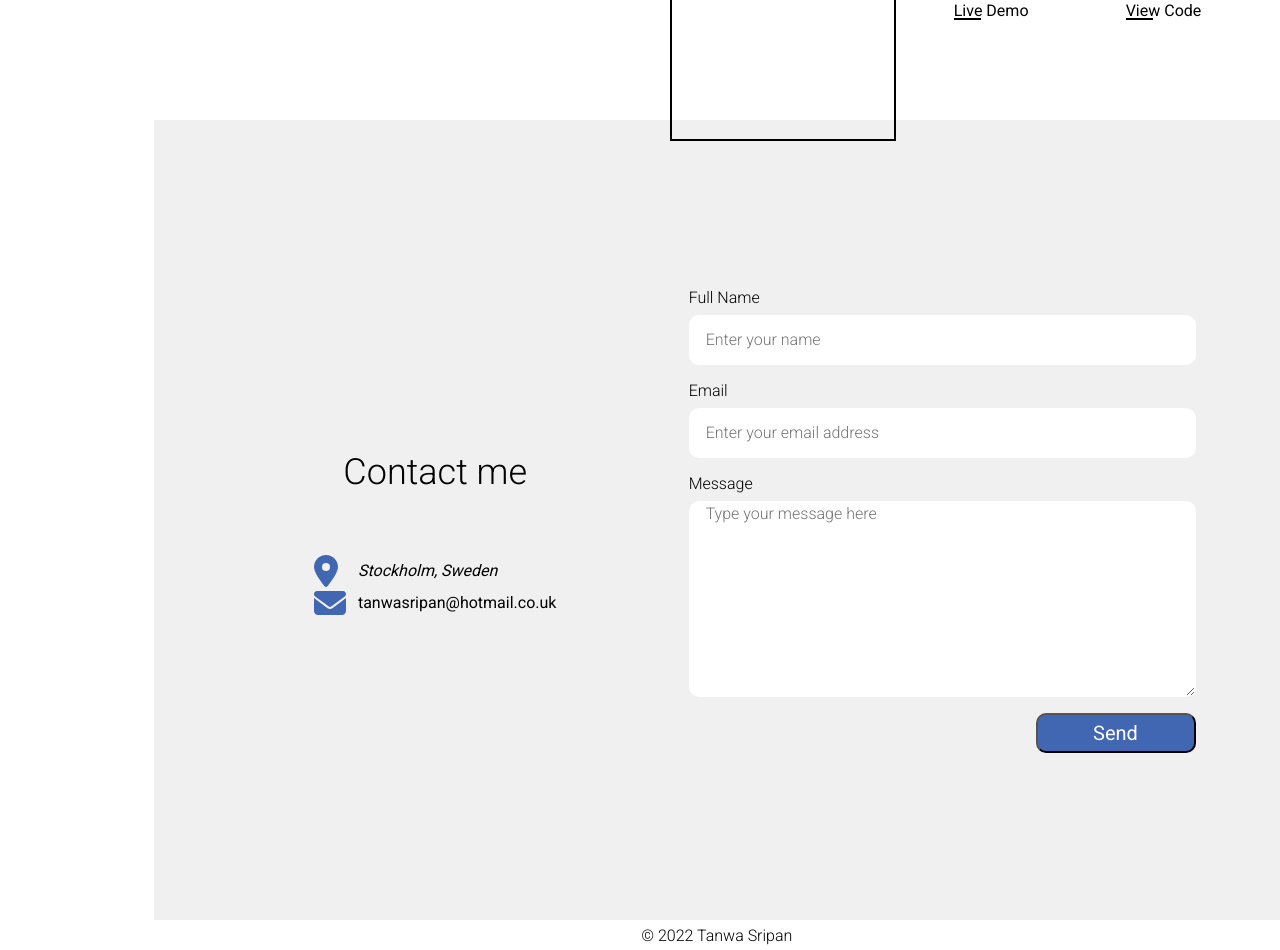
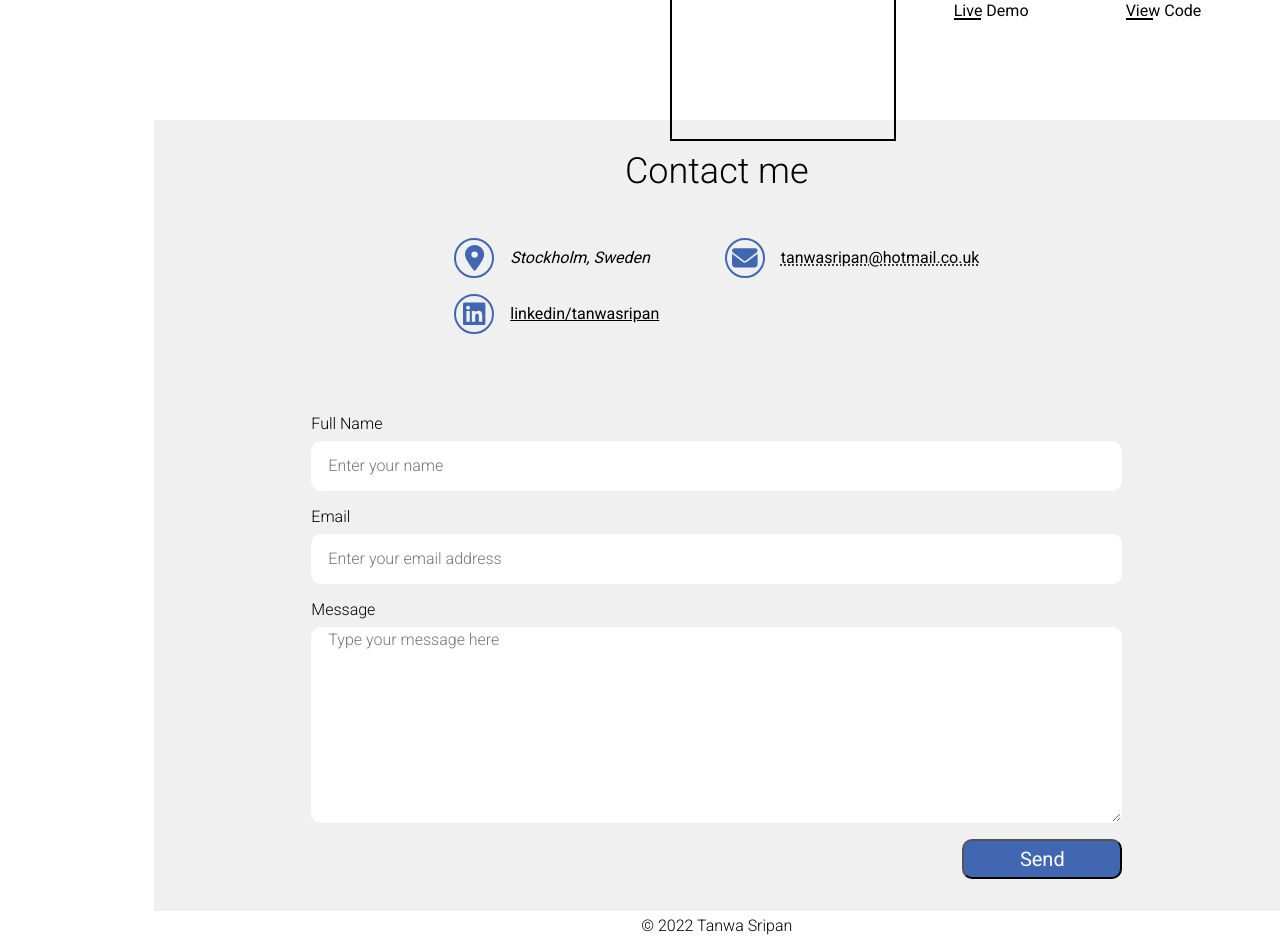
Before and after one commit to JustTanwa/portfolio, a React (Create React App) app: page / in a window 1280 px wide. Shown: the part 2280-3230 px from the top of the page. Built offline with nearby package versions, Linux system fonts and the light colour scheme.

Commit message:
changed the link to contact page

```diff
--- a/src/components/Contact.css
+++ b/src/components/Contact.css
@@ -1,5 +1,5 @@
 .contact-page {
-    height: 100vh;
+    min-height: 90vh;
     background: rgb(240, 240, 240);
     display: flex;
     justify-content: center;
@@ -10,46 +10,125 @@
     flex-basis: 40%;
     display: flex;
     flex-direction: column;
+    gap: 2em;
+    justify-content: center;
+    margin-top: -10%;
     align-items: center;
-    justify-content: center;
-    height: 100vh;
-    gap: 2em;
 }
 
 .contact-title h2 {
     font-size: 2.25rem;
     font-weight: 200;
+    text-align: center;
 }
 
 .contact-form-wrapper {
     flex-basis: 50%;
-    height: 100%;
 }
 
-.address, .email-address {
-    display: grid;
-    gap: 1.5em;
-    grid-template-columns: 20px auto;
+.contact-list {
+    display: flex;
+    flex-direction: column;
+    gap: 1em;
+    padding: 0;
 }
 
-.address svg, .email-address svg {
+.icon-circular {
+    width: 50px;
+    height: 50px;
+    border: 2px solid var(--blue);
+    border-radius: 50%;
+    display: grid;
+    place-items: center;
+    font-size: 1rem;
+}
+
+.address, .email-address, .contact-linkedin {
+    display: flex;
+    gap: 2em;
+}
+
+.address svg, .email-address svg, .contact-linkedin svg {
     color: var(--blue);
 }
 
-address, .email {
+address, .email, .linkedin {
     display: flex;
     align-items: center;
     margin: 0;
     padding: 0 0 0 0;
+    color:black;
 }
 
+.email {
+    text-decoration: underline dotted;
+}
+
+.email:hover, .linkedin:hover {
+    color: var(--blue);
+    cursor: pointer;
+}
+
+
+@media screen and (max-width: 1330px) {
+    .contact-page {
+        flex-direction: column;
+        gap: 2rem;
+    }
+
+    .contact-form-wrapper {
+        width: 80%;
+        margin-bottom: 2em;
+    }
+
+    .contact-title {
+        margin-top: 0%;
+        gap: 0;
+    }
+
+    .contact-list {
+        margin-bottom: 3rem;
+        display: grid;
+        grid-template-columns: 1fr 1fr;
+    }
+
+    .contact-list li {
+        flex-shrink: 0;
+    }
+
+    .icon-circular {
+        width: 40px;
+        height: 40px;
+        font-size: 0.8rem;
+    }
+    .address, .email-address, .contact-linkedin {
+        gap: 1em;
+    }
+
+    address, .email, .linkedin {
+        font-size: 1rem;
+    }
+}
 
 @media screen and (max-width: 850px) {
     .contact-page {
         flex-direction: column;
+        gap: 1rem;
     }
 
-    .contact-form-wrapper {
-        width: 80%;
+    .contact-list {
+        grid-template-columns: 1fr;
+    }
+    .icon-circular {
+        width: 32px;
+        height: 32px;
+        font-size: 0.6rem;
+    }
+    .address, .email-address, .contact-linkedin {
+        gap: 1em;
+    }
+
+    address, .email, .linkedin {
+        font-size: 0.9rem;
     }
 }
--- a/src/components/Contact.js
+++ b/src/components/Contact.js
@@ -1,3 +1,4 @@
+import { faLinkedin } from '@fortawesome/free-brands-svg-icons';
 import { faEnvelope, faLocationDot } from '@fortawesome/free-solid-svg-icons';
 import { FontAwesomeIcon } from '@fortawesome/react-fontawesome';
 import React from 'react';
@@ -15,16 +16,48 @@ export default function Contact() {
 		>
 			<div className='contact-title'>
 				<h2>Contact me</h2>
-				<div className='information-grouping'>
-					<div className='address'>
-						<FontAwesomeIcon icon={faLocationDot} size='2x' style={darkTheme ? { color: '#00ADB5' } : {}}/>
+				<ul className='contact-list'>
+					<li className='address'>
+						<span className='icon-circular'>
+							<FontAwesomeIcon
+								icon={faLocationDot}
+								size='2x'
+								style={darkTheme ? { color: '#00ADB5' } : {}}
+							/>
+						</span>
 						<address>Stockholm, Sweden</address>
-					</div>
-					<div className='email-address'>
-						<FontAwesomeIcon icon={faEnvelope} size='2x' style={darkTheme ? { color: '#00ADB5' } : {}}/>
-						<p className='email'>tanwasripan@hotmail.co.uk</p>
-					</div>
-				</div>
+					</li>
+					<li className='email-address'>
+						<span className='icon-circular'>
+							<FontAwesomeIcon
+								icon={faEnvelope}
+								size='2x'
+								style={darkTheme ? { color: '#00ADB5' } : {}}
+							/>
+						</span>
+						<a className='email' href='mailto:tanwasripan@hotmail.co.uk'>
+							tanwasripan@hotmail.co.uk
+						</a>
+					</li>
+					<li className='contact-linkedin'>
+						<span className='icon-circular'>
+							<FontAwesomeIcon
+								icon={faLinkedin}
+								size='2x'
+								style={darkTheme ? { color: '#00ADB5' } : {}}
+							/>
+						</span>
+						<a
+							href='https://www.linkedin.com/in/tanwasripan/'
+							className='linkedin'
+							target='_blank'
+							rel='noreferrer'
+							style={darkTheme ? { color: '#fff', borderColor: '#fff' } : {}}
+						>
+							linkedin/tanwasripan
+						</a>
+					</li>
+				</ul>
 			</div>
 			<div className='contact-form-wrapper'>
 				<Form />
```
